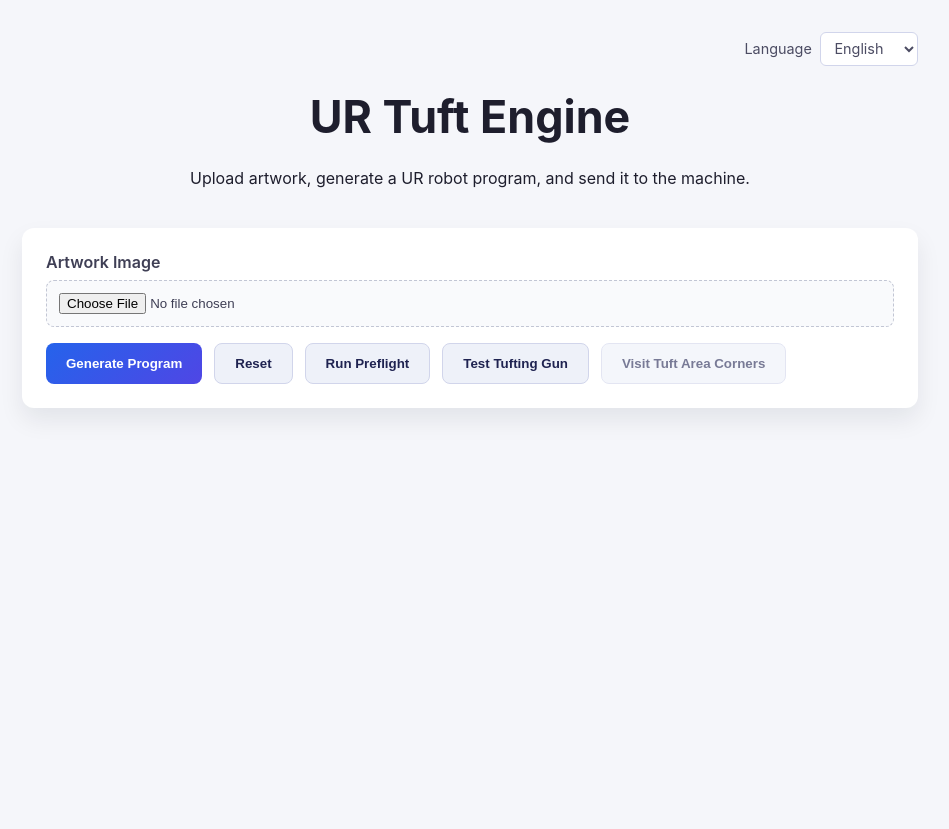
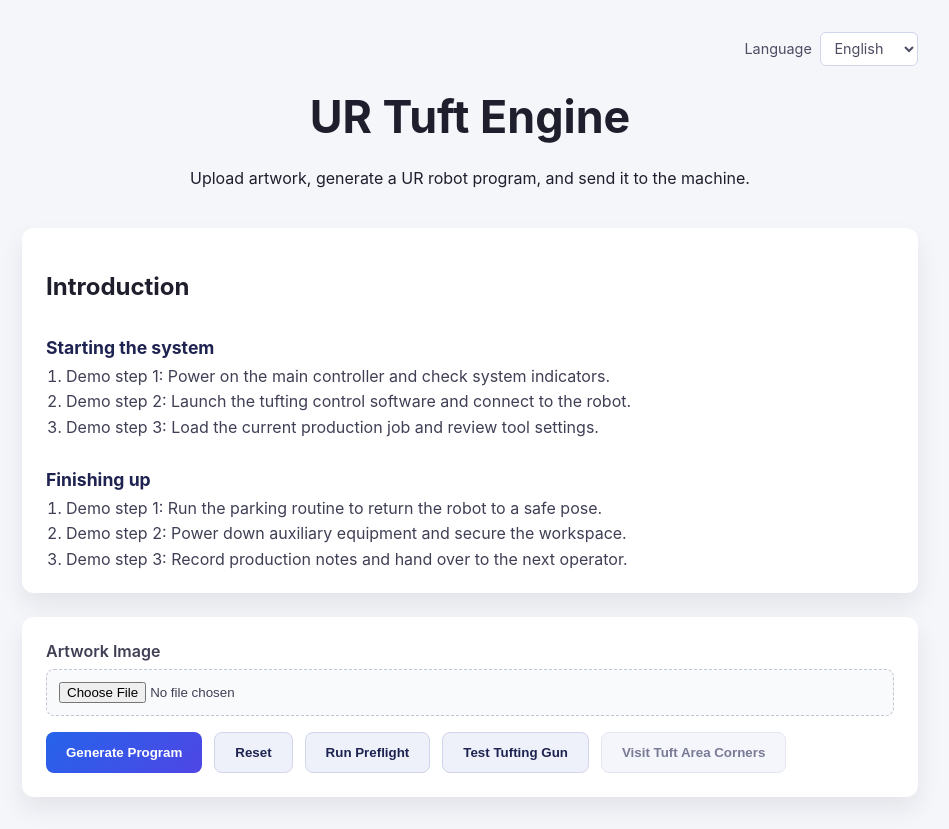
Before and after one commit to sebastian-meier/ur-tuft-engine, a React (Vite) app in the folder frontend/: page / in a window 1280 px wide. Shown: the whole page, without its empty margins (170-1119 px from the left). Before the commit the page ends 800 px from the top, so only its background shows below. Built offline with nearby package versions, Linux system fonts and the light colour scheme; no server answers.

Commit message:
Add introduction module with startup and shutdown steps

```diff
--- a/frontend/src/App.css
+++ b/frontend/src/App.css
@@ -206,6 +206,31 @@ button.secondary {
   color: #3730a3;
 }
 
+.introduction article {
+  display: flex;
+  flex-direction: column;
+  gap: 0.5rem;
+}
+
+.introduction article + article {
+  margin-top: 1rem;
+}
+
+.introduction h3 {
+  margin: 0;
+  font-size: 1.1rem;
+  color: #1f2351;
+}
+
+.introduction ol {
+  margin: 0;
+  padding-left: 1.25rem;
+  display: flex;
+  flex-direction: column;
+  gap: 0.35rem;
+  color: #3f3f55;
+}
+
 .metadata {
   list-style: none;
   margin: 0;
--- a/frontend/src/App.tsx
+++ b/frontend/src/App.tsx
@@ -109,6 +109,17 @@ const translations: Record<Language, {
     body: string;
     safetyReminder: string;
   };
+  introduction: {
+    heading: string;
+    start: {
+      heading: string;
+      steps: string[];
+    };
+    finish: {
+      heading: string;
+      steps: string[];
+    };
+  };
   languageOptions: Record<Language, string>;
 }> = {
   en: {
@@ -209,6 +220,25 @@ const translations: Record<Language, {
       title: 'Important',
       body: 'Please make sure the area around the robot is cleared and nobody is standing near the robot.',
       safetyReminder: 'Make sure all safety guidelines are being followed.',
+    },
+    introduction: {
+      heading: 'Introduction',
+      start: {
+        heading: 'Starting the system',
+        steps: [
+          'Demo step 1: Power on the main controller and check system indicators.',
+          'Demo step 2: Launch the tufting control software and connect to the robot.',
+          'Demo step 3: Load the current production job and review tool settings.',
+        ],
+      },
+      finish: {
+        heading: 'Finishing up',
+        steps: [
+          'Demo step 1: Run the parking routine to return the robot to a safe pose.',
+          'Demo step 2: Power down auxiliary equipment and secure the workspace.',
+          'Demo step 3: Record production notes and hand over to the next operator.',
+        ],
+      },
     },
     languageOptions: {
       en: 'English',
@@ -313,6 +343,25 @@ const translations: Record<Language, {
       title: 'Wichtig',
       body: 'Bitte stelle sicher, dass der Bereich um den Roboter frei ist und niemand neben dem Roboter steht.',
       safetyReminder: 'Stelle sicher, dass alle Sicherheitsrichtlinien eingehalten werden.',
+    },
+    introduction: {
+      heading: 'Einführung',
+      start: {
+        heading: 'Systemstart',
+        steps: [
+          'Demo Schritt 1: Hauptsteuerung einschalten und Statusanzeigen prüfen.',
+          'Demo Schritt 2: Tufting-Software starten und Verbindung zum Roboter herstellen.',
+          'Demo Schritt 3: Aktuellen Produktionsauftrag laden und Werkzeugeinstellungen prüfen.',
+        ],
+      },
+      finish: {
+        heading: 'Abschluss',
+        steps: [
+          'Demo Schritt 1: Parkroutine ausführen, um den Roboter in eine sichere Position zu fahren.',
+          'Demo Schritt 2: Zusätzliche Geräte ausschalten und den Arbeitsplatz sichern.',
+          'Demo Schritt 3: Produktionsnotizen dokumentieren und an die nächste Schicht übergeben.',
+        ],
+      },
     },
     languageOptions: {
       en: 'English',
@@ -689,6 +738,26 @@ const handleBoundingBoxRoutine = () => {
         <p>{t.heroSubtitle}</p>
       </header>
 
+      <section className="panel introduction">
+        <h2>{t.introduction.heading}</h2>
+        <article>
+          <h3>{t.introduction.start.heading}</h3>
+          <ol>
+            {t.introduction.start.steps.map((step, index) => (
+              <li key={`start-step-${index}`}>{step}</li>
+            ))}
+          </ol>
+        </article>
+        <article>
+          <h3>{t.introduction.finish.heading}</h3>
+          <ol>
+            {t.introduction.finish.steps.map((step, index) => (
+              <li key={`finish-step-${index}`}>{step}</li>
+            ))}
+          </ol>
+        </article>
+      </section>
+
       <section className="panel">
         <form onSubmit={handleSubmit} className="upload-form">
           <label className="file-input">
```
